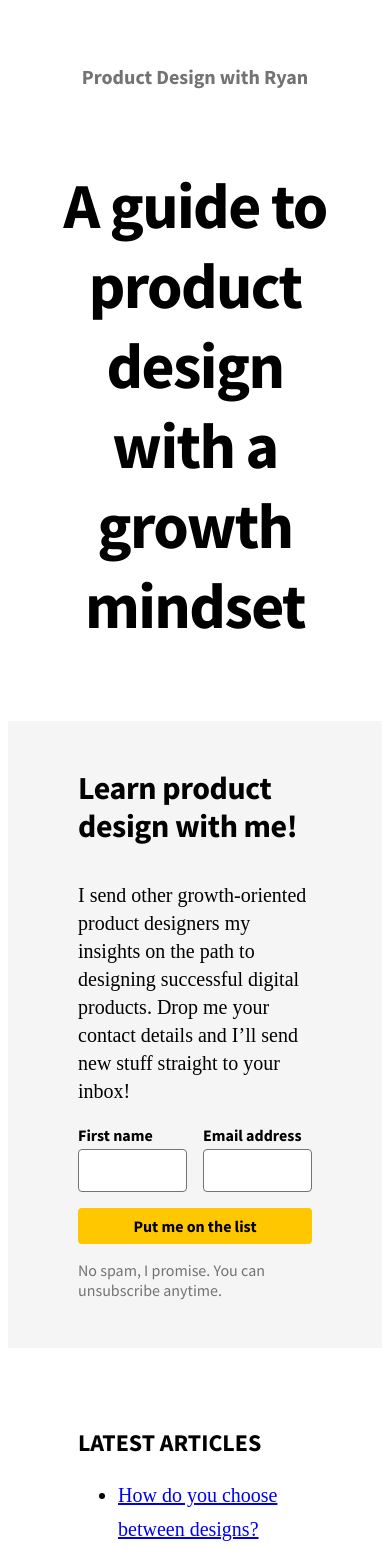
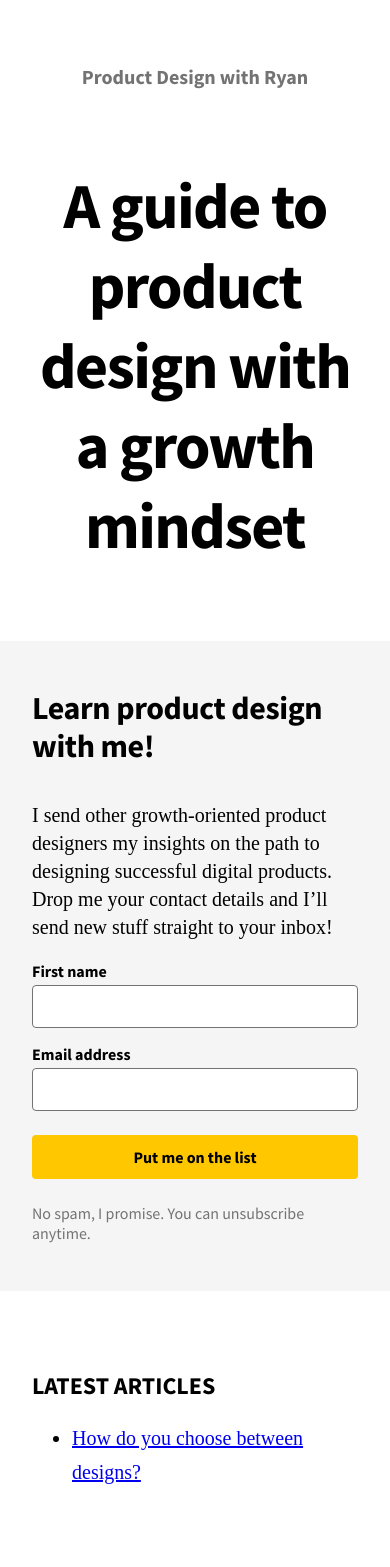
Before and after one commit to ryanismaking/ryan-tessier-xyz, a Next.js app: page / in a window 390 px wide. Shown: the top 1567 px of the page. Built offline with nearby package versions, Linux system fonts and the light colour scheme; a web font is replaced by a local one.

Commit message:
Fix layout on small screens

```diff
--- a/styles/ArticleList.module.css
+++ b/styles/ArticleList.module.css
@@ -1,7 +1,13 @@
 .container {
   margin: 76px auto;
   max-width: 800px;
-  padding: 0 70px;
+  padding: 0 32px;
+}
+
+@media screen and (min-width: 420px) {
+  .container {
+    padding: 0 70px;
+  }
 }
 
 .subheading {
--- a/styles/EmailCapture.module.css
+++ b/styles/EmailCapture.module.css
@@ -2,7 +2,13 @@
   background-color: #f5f5f5;
   margin: 76px auto;
   max-width: 800px;
-  padding: 48px 70px;
+  padding: 48px 32px;
+}
+
+@media screen and (min-width: 420px) {
+  .section {
+    padding: 48px 70px;
+  }
 }
 
 .title {
@@ -24,12 +30,19 @@
 .form {
   display: flex;
   flex-direction: column;
-  row-gap: 16px;
+  row-gap: 24px;
 }
 
 .textFields {
   display: flex;
-  column-gap: 16px;
+  flex-direction: column;
+  gap: 16px;
+}
+
+@media screen and (min-width: 420px) {
+  .textFields {
+    flex-direction: row;
+  }
 }
 
 .textFieldContainer {
@@ -62,7 +75,7 @@
   background-color: #ffc700;
   border: none;
   border-radius: 4px;
-  padding: 8px 0;
+  padding: 12px 0;
   width: 100%;
   font-weight: 700;
   margin: 0;
--- a/styles/globals.css
+++ b/styles/globals.css
@@ -1,5 +1,10 @@
 * {
   box-sizing: border-box;
+}
+
+html,
+body {
+  margin: 0;
 }
 
 footer {
```
Also changed, not shown: styles/Article.module.css (+7 -1 lines).
